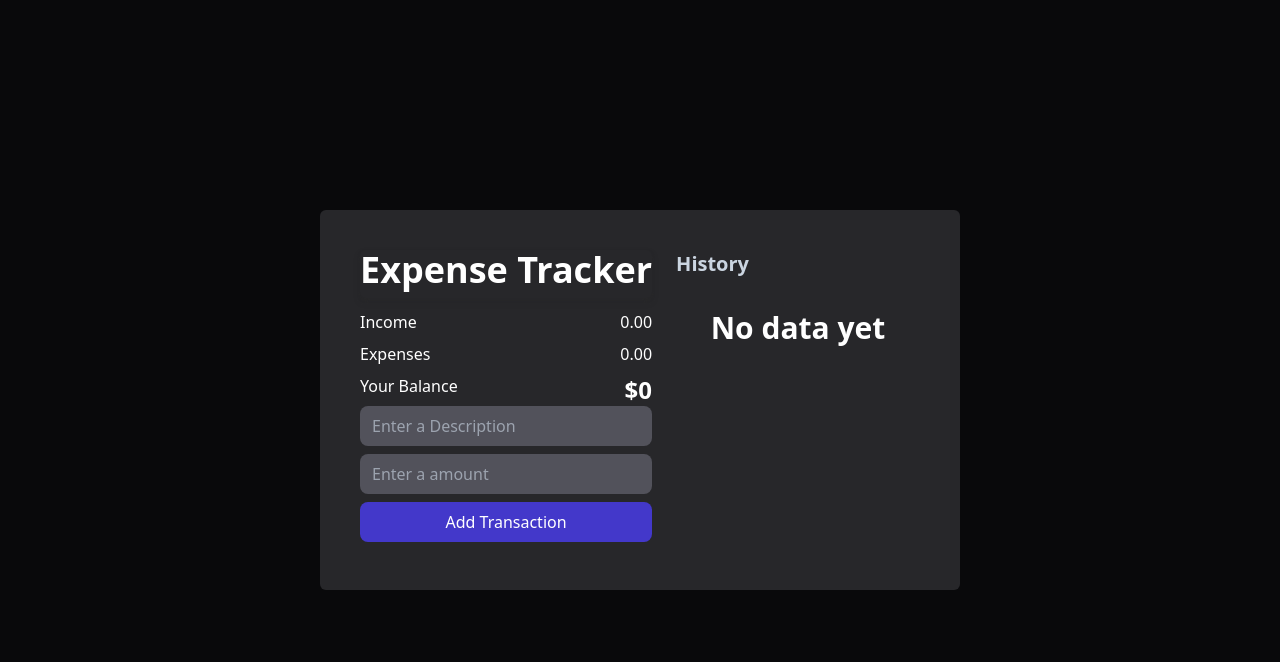
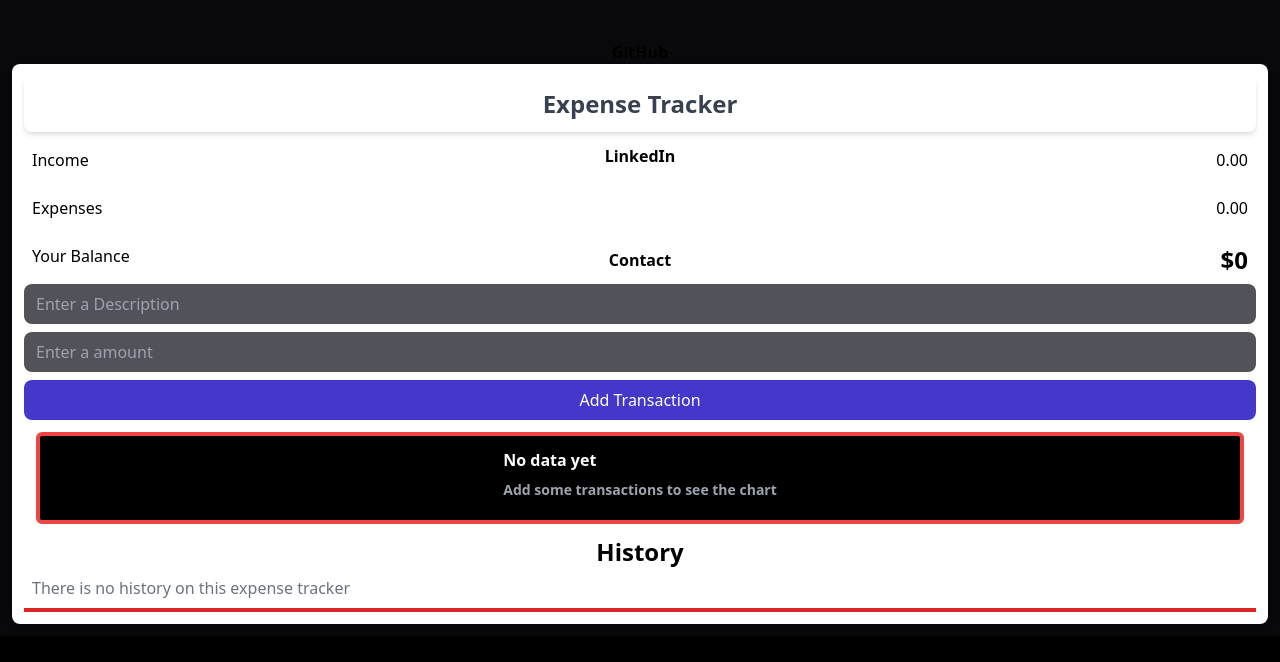
Before and after one commit to LilDre7/AdminGastos, a React (Vite) app: page / in a window 1280 px wide. Shown: the top 662 px of the page. Built offline with nearby package versions, Linux system fonts and the light colour scheme.

Commit message:
:memo: upadate document

```diff
--- a/index.html
+++ b/index.html
@@ -5,6 +5,7 @@
     <link rel="icon" type="/public/17.jpg" href="pngwing.com.png" />
     <meta name="viewport" content="width=device-width, initial-scale=1.0" />
     <title>Expense manager</title>
+    <link href='https://unpkg.com/boxicons@2.1.4/css/boxicons.min.css' rel='stylesheet'>
   </head>
   <body>
     <div id="root"></div>
--- a/src/App.css
+++ b/src/App.css
@@ -1,4 +1,4 @@
 body {
+  color: white;
   background-color: black;
-  color: white;
 }
--- a/src/App.jsx
+++ b/src/App.jsx
@@ -13,26 +13,28 @@ import TransactionForm from "./components/transactions/TransactionForm";
 import TransactionList from "./components/transactions/TransactionList";
 import IncomeExpenses from "./components/IncomeExpenses";
 import ExpenseChat from "./components/ExpenseChat";
+import Menu from "./components/Menu";
 
 function App() {
   return (
     <>
       <GlobalProvider>
-        <div className="bg-zinc-950 text-white h-screen flex justify-center items-center">
-          <div className="container mx-auto w-3/6 ">
-            <div className="bg-zinc-800 p-10 rounded-md flex gap-x-6 ">
+        <div className=" h-full items-center p-3 pt-16 bg-[#09090b] ">
+          <div className="bg-white rounded-lg shadow-md text-black p-3 ">
+            <div className="">
               <div className="">
+                <Menu />
                 {/* <Header /> */}
-                <h1 className="text-4xl font-bold mb-3 text-white bg-zinc-800 pb-2 rounded-md shadow-md shadow-zinc-800/50  ">
+                <h1 className="p-3 text-2xl font-bold text-center text-gray-700 bg-white rounded-lg shadow-md ">
                   Expense Tracker
                 </h1>
                 <IncomeExpenses />
                 <Balance />
                 <TransactionForm />
               </div>
-              <div className="w-full flex flex-col flex-1">
+              <div className="">
+                <ExpenseChat />
                 <TransactionList />
-                <ExpenseChat />
               </div>
             </div>
           </div>
--- a/src/components/Balance.jsx
+++ b/src/components/Balance.jsx
@@ -8,7 +8,7 @@ const Balance = () => {
   const total = amounts.reduce((acc, item) => (acc += item), 0);
 
   return (
-    <div className="flex justify-between">
+    <div className="flex justify-between p-2">
       <h3>Your Balance</h3>
       <h1 className="text-2xl font-bold"> ${total} </h1>
     </div>
--- a/src/components/ExpenseChat.jsx
+++ b/src/components/ExpenseChat.jsx
@@ -24,9 +24,12 @@ function ExpenseChat() {
 
   if (totalIncomes === 0 && totalExpenses === 0) {
     return (
-      <div className="p-4 my-2">
-        <div className="h-full flex items-center justify-center w-full flex-col">
-          <h1 className="text-3xl font-bold my-2">No data yet</h1>
+      <div className="flex justify-center p-3 bg-black m-3 text-white border-4 border-red-500 rounded-md">
+        <div className="">
+          <h1 className=" font-bold ">No data yet</h1>
+          <p className="font-semibold text-sm mt-2 mb-2 text-gray-400 ">
+            Add some transactions to see the chart
+          </p>
         </div>
       </div>
     );
--- a/src/components/IncomeExpenses.jsx
+++ b/src/components/IncomeExpenses.jsx
@@ -18,12 +18,12 @@ const IncomeExpenses = () => {
 
   return (
     <>
-      <div className="flex justify-between my-2">
+      <div className="flex justify-between my-2 p-2 ">
         <h4>Income</h4>
         <p> {income} </p>
       </div>
 
-      <div className="flex justify-between my-2">
+      <div className="flex justify-between my-2 p-2 ">
         <h4>Expenses</h4>
         <p> {expense} </p>
       </div>
--- /dev/null
+++ b/src/components/Menu.jsx
@@ -0,0 +1,48 @@
+import React from "react";
+import { useState } from "react";
+
+const Menu = () => {
+  // Hacer un menu responsive
+  const [isNavbar, setNavbar] = useState(false);
+
+  const handleClick = () => {
+    setNavbar(!isNavbar);
+    console.log(isNavbar);
+  };
+
+  return (
+    <div className="fixed top-0 left-0 w-full h-[60px] sm:mx-auto bg-[#f4ede400] opacity-[10px] transition-all duration-200 ease-in-out p-2 ">
+      <i
+        onClick={handleClick}
+        className="bx bx-menu md:hidden cursor-pointer z-50 bg-slate-400/25 p-2 rounded-[3px] text-xl"
+      ></i>
+      <nav
+        className={`text-white absolute top-full z-50 ${
+          isNavbar ? "left-0 z-50 min-h-screen dark:text-white" : "-left-full"
+        } duration-300 flex flex-col gap-5 font-[600] text-black bg-[#f4ede4] min-h-screen w-full justify-center items-center text-3xl md:static md:flex md:flex-row md:gap-10 md:w-auto md:min-h-0 md:bg-transparent md:dark:md:bg-transparent dark:bg-[#0b0b0bf8] md:jus md:text-base md:items-center md:text-black md:p-0 }`}
+      >
+        <ul className="flex justify-center items-center flex-col mt-[-7rem] ">
+          <a href="/">
+            <li className="hover:text-[#ff9f1a] duration-300 p-10 ">Home</li>
+          </a>
+          <a href="https://github.com/LilDre7" target="_blank">
+            <li className="hover:text-[#ff9f1a] duration-300 p-10 ">GitHub</li>
+          </a>
+          <a
+            href="https://www.linkedin.com/in/alvaro-aburto-dev/"
+            target="_blank"
+          >
+            <li className="hover:text-[#ff9f1a] duration-300 p-10 ">
+              LinkedIn
+            </li>
+          </a>
+          <a href="https://lilmiporfolio.netlify.app/" target="_blank">
+            <li className="hover:text-[#ff9f1a] duration-300 p-10 ">Contact</li>
+          </a>
+        </ul>
+      </nav>
+    </div>
+  );
+};
+
+export default Menu;
--- a/src/components/transactions/TransactionForm.jsx
+++ b/src/components/transactions/TransactionForm.jsx
@@ -30,14 +30,14 @@ const TransactionForm = () => {
           type="text"
           placeholder="Enter a Description"
           onChange={handleDescription}
-          className="bg-zinc-600 text-white px-3 py-2 rounded-lg block mb-2 w-full"
+          className="bg-zinc-600 text-white px-3 py-2 rounded-lg block mb-2 w-full outline-none"
         />
         <input
           type="number"
           placeholder="Enter a amount"
           step={0.01}
           onChange={handleAmount}
-          className="bg-zinc-600 text-white px-3 py-2 rounded-lg block mb-2 w-full"
+          className="bg-zinc-600 text-white px-3 py-2 rounded-lg block mb-2 w-full outline-none"
         />
         <button className="bg-indigo-700 text-white px-3 py-2 rounded-lg block w-full mb-2 hover:bg-indigo-800 transition-all duration-300 ease-in-out">
           Add Transaction
--- a/src/components/transactions/TransactionItem.jsx
+++ b/src/components/transactions/TransactionItem.jsx
@@ -5,7 +5,7 @@ export const TransactionItem = ({ transaction }) => {
 
   return (
     <>
-      <li className="bg-zinc-600 text-white px-3 py-1 rounded-lg mb-2 w-full flex justify-between items-center ">
+      <li className="bg-zinc-600 text-white px-3 py-3 rounded-lg mb-3 my-2 w-full flex justify-between items-center ">
         <p className="text-sm font-bold capitalize text-gray-300 mr-2">
           {transaction.description}
         </p>
--- a/src/components/transactions/TransactionList.jsx
+++ b/src/components/transactions/TransactionList.jsx
@@ -6,11 +6,18 @@ const TransactionList = () => {
 
   return (
     <>
-      <h3 className="text-slate-300 text-xl font-bold w-full ">History</h3>
+      <h3 className="text-black text-2xl font-bold w-full text-center ">
+        History
+      </h3>
       <ul className="">
         {transactions.map((transaction) => (
           <TransactionItem transaction={transaction} key={transaction.id} />
         ))}
+        {transactions.length === 0 && (
+          <p className=" text-bas text-gray-500 w-full border-b-4 border-red-600 p-2 ">
+            There is no history on this expense tracker
+          </p>
+        )}
       </ul>
     </>
   );
```
